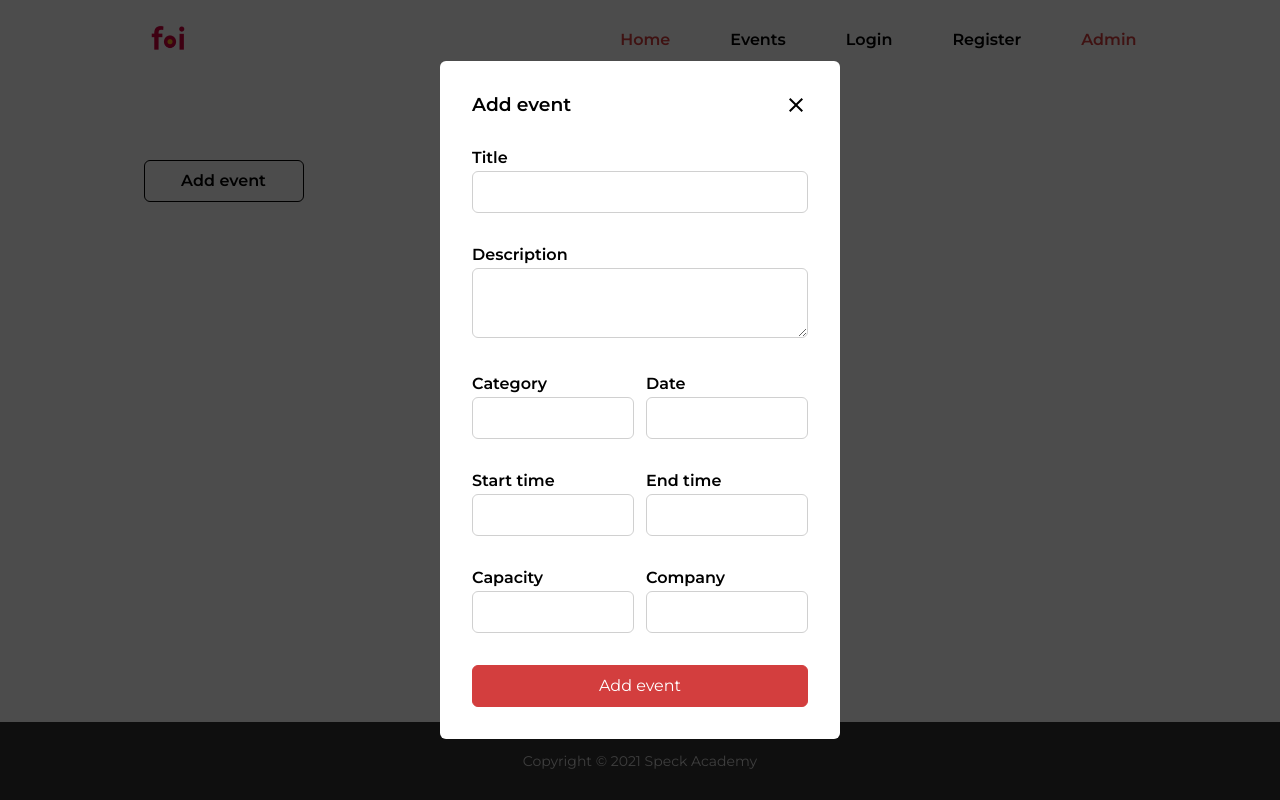
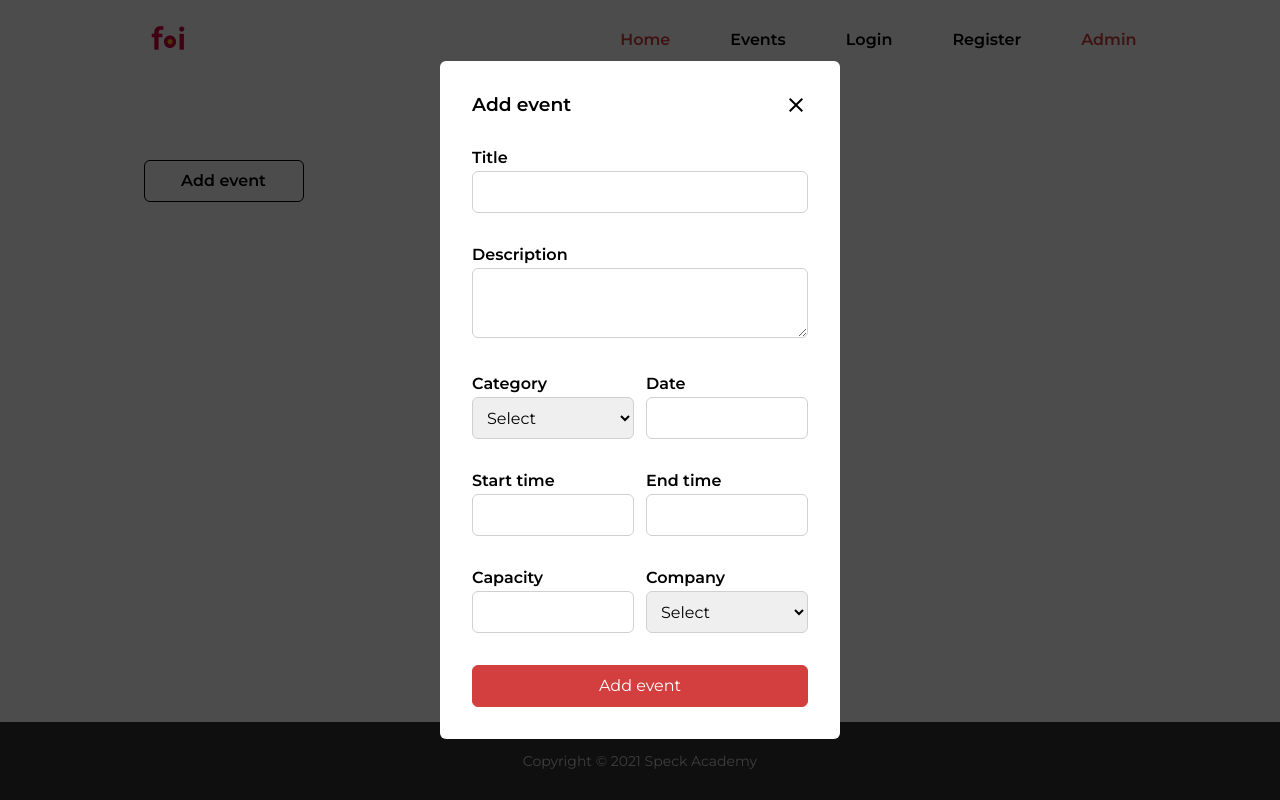
Before and after one commit to aldin-alagic/cpsrk-app, a React (Create React App) app: page /admin in a window 1280 px wide. Both pictures are taken after a click on the button "Add event". Built offline with nearby package versions, Linux system fonts and the light colour scheme.

Commit message:
Add select inputs and mock data to Table component

```diff
--- a/src/components/Table/Table.jsx
+++ b/src/components/Table/Table.jsx
@@ -24,11 +24,20 @@ import {
   InputLabel,
   InputText,
   TextArea,
+  Select,
+  SelectOption,
   InputError,
   ButtonSubmit,
 } from "../../lib/style/generalStyles";
+import categoriesMock from "./../../lib/mock/eventCategories";
+import companiesMock from "./../../lib/mock/companies";
+
 
 const Table = () => {
+  const categories = [...categoriesMock];
+  const companies = [...companiesMock];
+
+
   const [events, setEvents] = useState([]);
   const [isModalOpen, setIsModalOpen] = useState(false);
 
@@ -105,11 +114,15 @@ const Table = () => {
           <FormTwoColumns>
             <FormRow>
               <InputLabel htmlFor="category">Category</InputLabel>
-              <InputText
+              <Select
                 id="category"
-                type="text"
                 {...formik.getFieldProps("category")}
-              />
+              >
+                <SelectOption value="">Select</SelectOption>
+                {categories.map((category) =>
+                  <SelectOption key={category.value} value={category.value}>{category.label}</SelectOption>
+                )}
+              </Select>
               {formik.touched.category && formik.errors.category && (
                 <InputError>{formik.errors.category}</InputError>
               )}
@@ -166,11 +179,15 @@ const Table = () => {
             </FormRow>
             <FormRow>
               <InputLabel htmlFor="company">Company</InputLabel>
-              <InputText
+              <Select
                 id="company"
-                type="text"
                 {...formik.getFieldProps("company")}
-              />
+              >
+                <SelectOption value="">Select</SelectOption>
+                {companies.map((company) =>
+                  <SelectOption key={company.value} value={company.value}>{company.label}</SelectOption>
+                )}
+              </Select>
               {formik.touched.company && formik.errors.company && (
                 <InputError>{formik.errors.company}</InputError>
               )}
```
